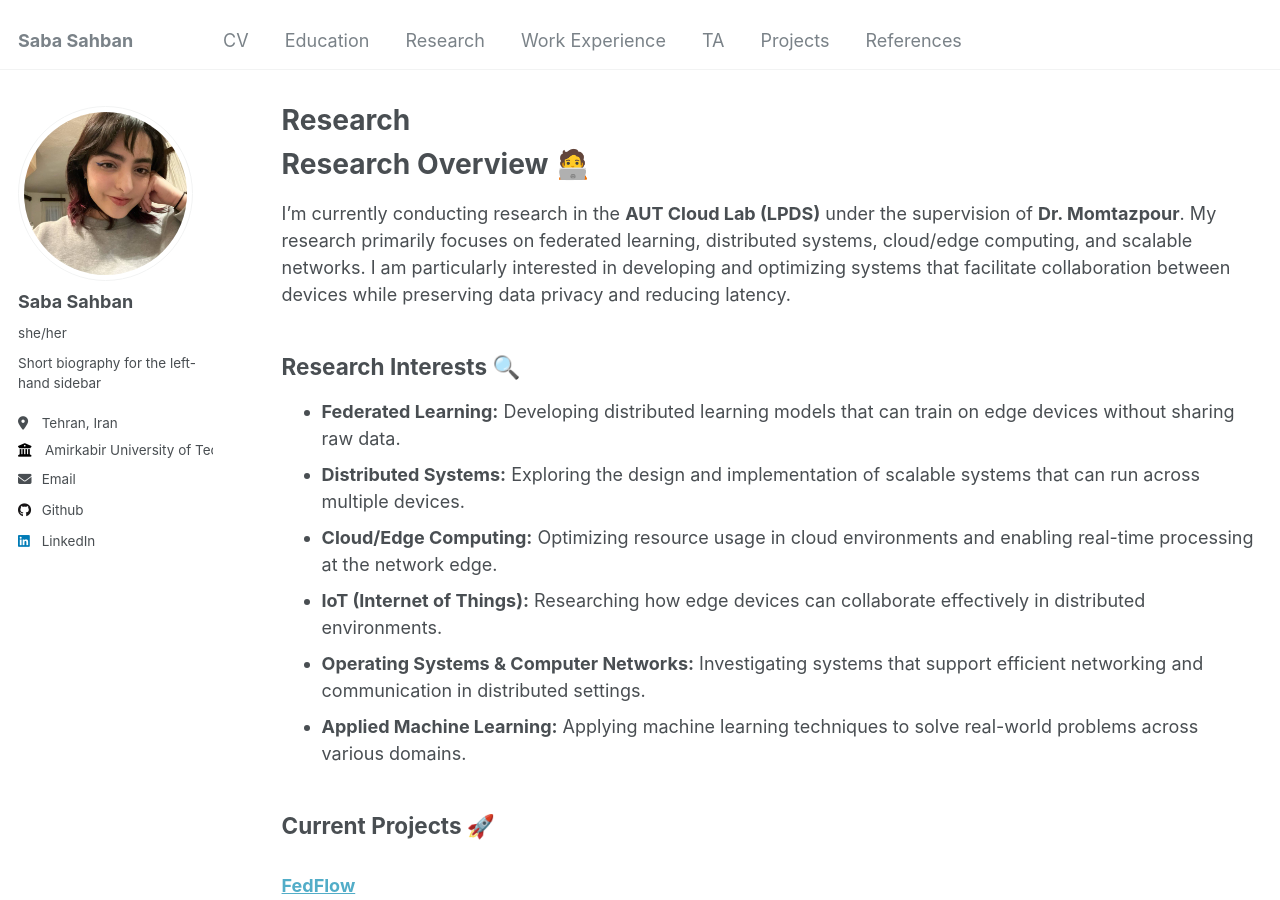
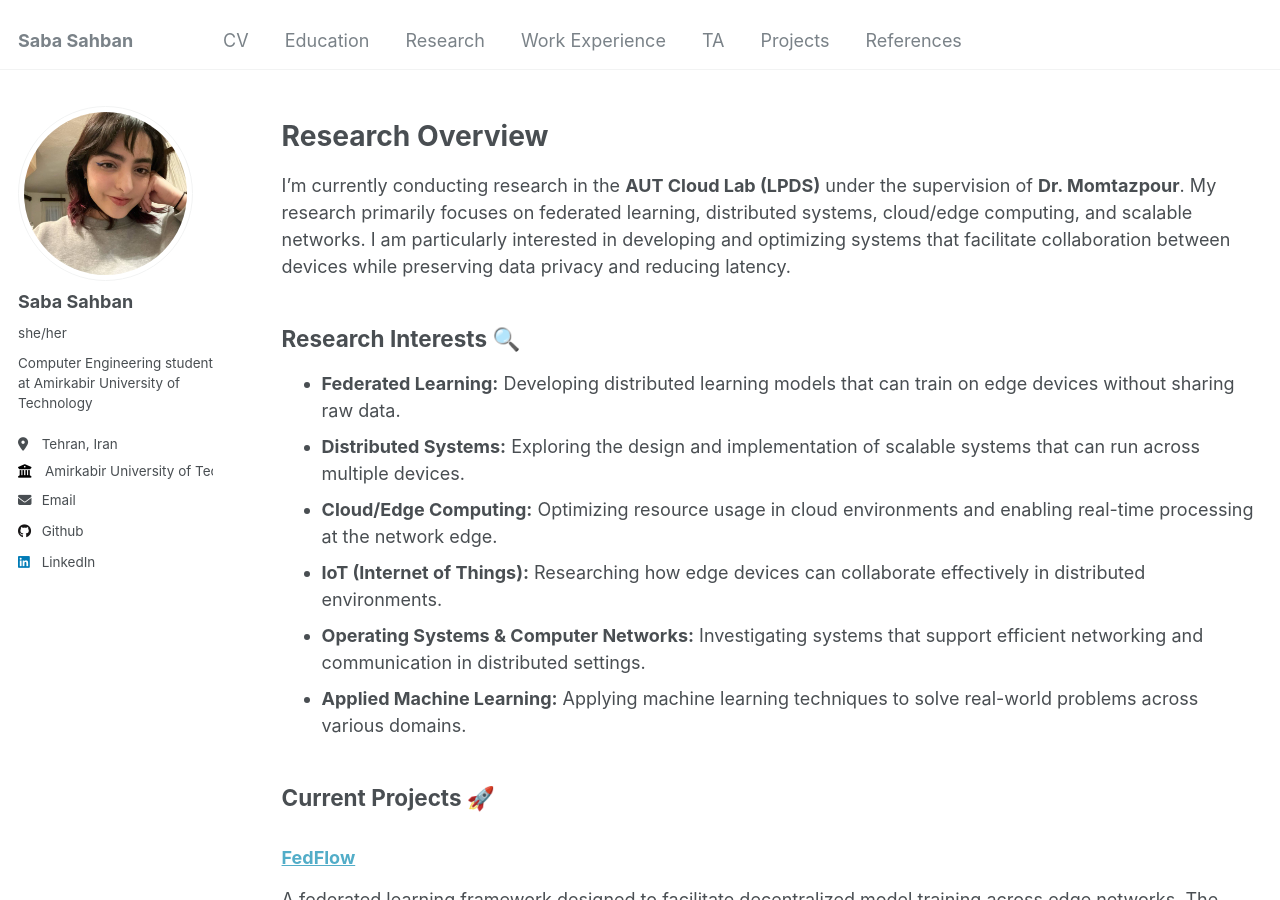
Before and after one commit to SabaSahban/sabasahban.github.io, a Jekyll site: the page built from _pages/research.html, in a window 1280 px wide and 900 px high. Built offline with Jekyll 4.4.1, drawn with Linux system fonts in a browser that asks for light colours.

Commit message:
make some changes

```diff
--- a/_config.yml
+++ b/_config.yml
@@ -24,7 +24,8 @@ author:
   avatar           : "profile1.jpeg"
   name             : "Saba Sahban"
   pronouns         : "she/her"
-  bio              : "Short biography for the left-hand sidebar"
+  bio              : "Computer Engineering student at Amirkabir University of Technology
+"
   location         : "Tehran, Iran"
   employer         : "Amirkabir University of Technology"
   uri              : # URL
--- a/_pages/research.html
+++ b/_pages/research.html
@@ -1,6 +1,5 @@
 ---
 layout: archive
-title: "Research"
 permalink: /research/
 author_profile: true
 ---
@@ -12,7 +11,7 @@ author_profile: true
 </head>
 <body>
 
-    <h1>Research Overview 🧑‍💻</h1>
+    <h1>Research Overview</h1>
 
     <p>
         I’m currently conducting research in the <strong>AUT Cloud Lab (LPDS)</strong> under the supervision of
```
Also changed, not shown: _pages/about.md (+2 -10 lines).
